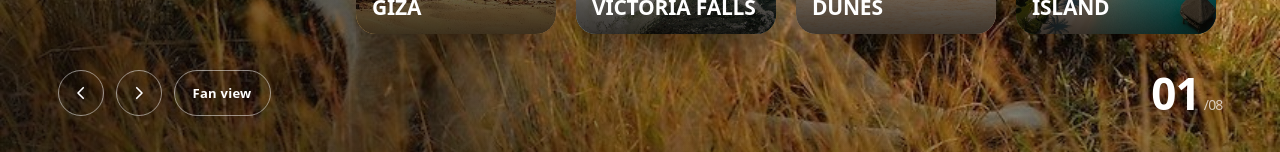
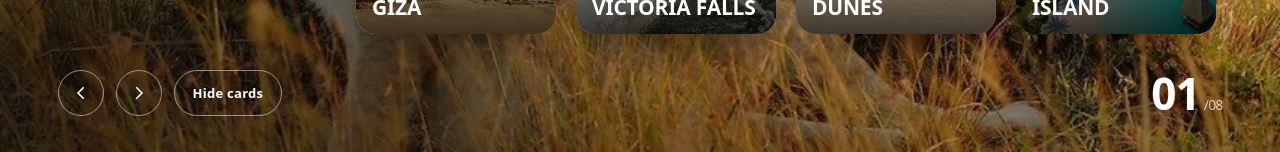
Before and after one commit to faithwekesa/safari-atlas, a React (Vite) app: page / in a window 1280 px wide. Shown: the part 648-800 px from the top of the page. Built offline with nearby package versions, Linux system fonts and the light colour scheme; a web font is replaced by a local one.

Commit message:
Add a clean view without cards

```diff
--- a/src/App.jsx
+++ b/src/App.jsx
@@ -174,7 +174,7 @@ export default function App() {
             <svg viewBox="0 0 24 24" fill="none" stroke="currentColor" strokeWidth="2.2" strokeLinecap="round" strokeLinejoin="round"><path d="M9 5l7 7-7 7" /></svg>
           </button>
           <button className="swap" onClick={() => setLayout(layout === 'fan' ? 'row' : 'fan')} aria-label="Change card layout">
-            {layout === 'fan' ? 'Row view' : 'Fan view'}
+            {layout === 'fan' ? 'Show cards' : 'Hide cards'}
           </button>
         </div>
         <span className="count">
--- a/src/index.css
+++ b/src/index.css
@@ -308,3 +308,5 @@ h1 { font-size: clamp(46px, 5.8vw, 96px); }
 .stage[data-kind] .bg.on { animation: fadeIn 1s ease-in-out both; clip-path: none; }
 .stage[data-kind] .bg.out { animation: hold 1s linear both; }
 .bg-img, .bg.on .bg-img, .bg.out .bg-img { transform: none; transition: none; }
+
+.stage[data-layout='fan'] .rail { display: none; }
```
